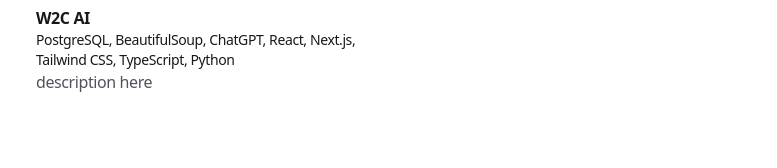
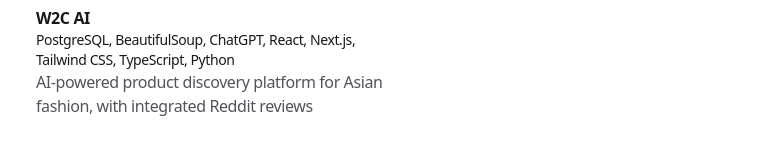
Before and after one commit to gurmeher/portfolio, a Next.js app: page / in a window 1280 px wide. Shown: the part 574-742 px from the top of the page, without its empty margins (240-1017 px from the left). Built offline with nearby package versions, Linux system fonts and the light colour scheme.

Commit message:
feat: added project desc

```diff
--- a/app/data.ts
+++ b/app/data.ts
@@ -32,7 +32,7 @@
   {
     name: 'W2C AI',
     description:
-      'description here',
+      'AI-powered product discovery platform for Asian fashion, with integrated Reddit reviews',
     link: 'https://www.w2cai.com/',
     image:
       'https://i.imgur.com/RnLQkFz.png',
```
